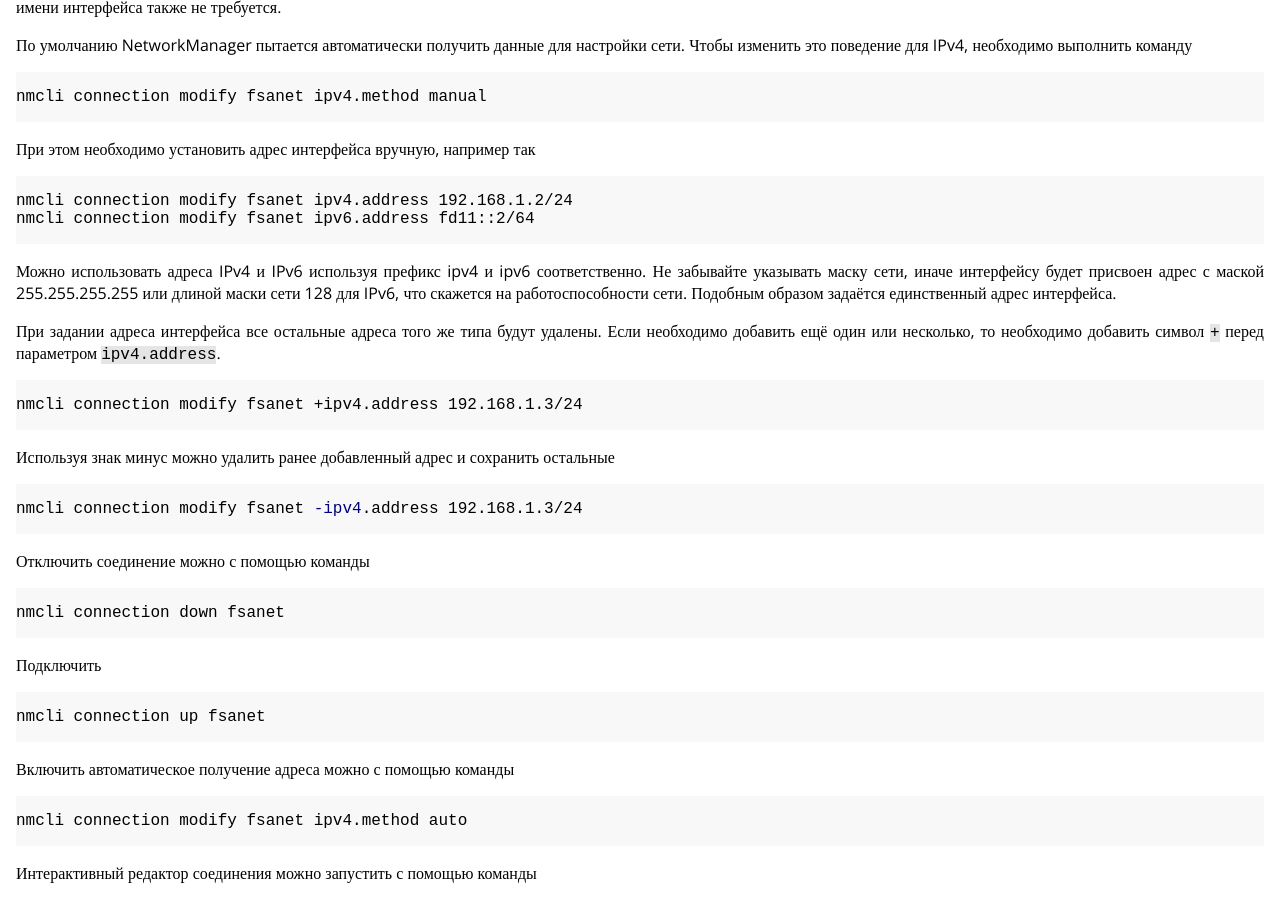
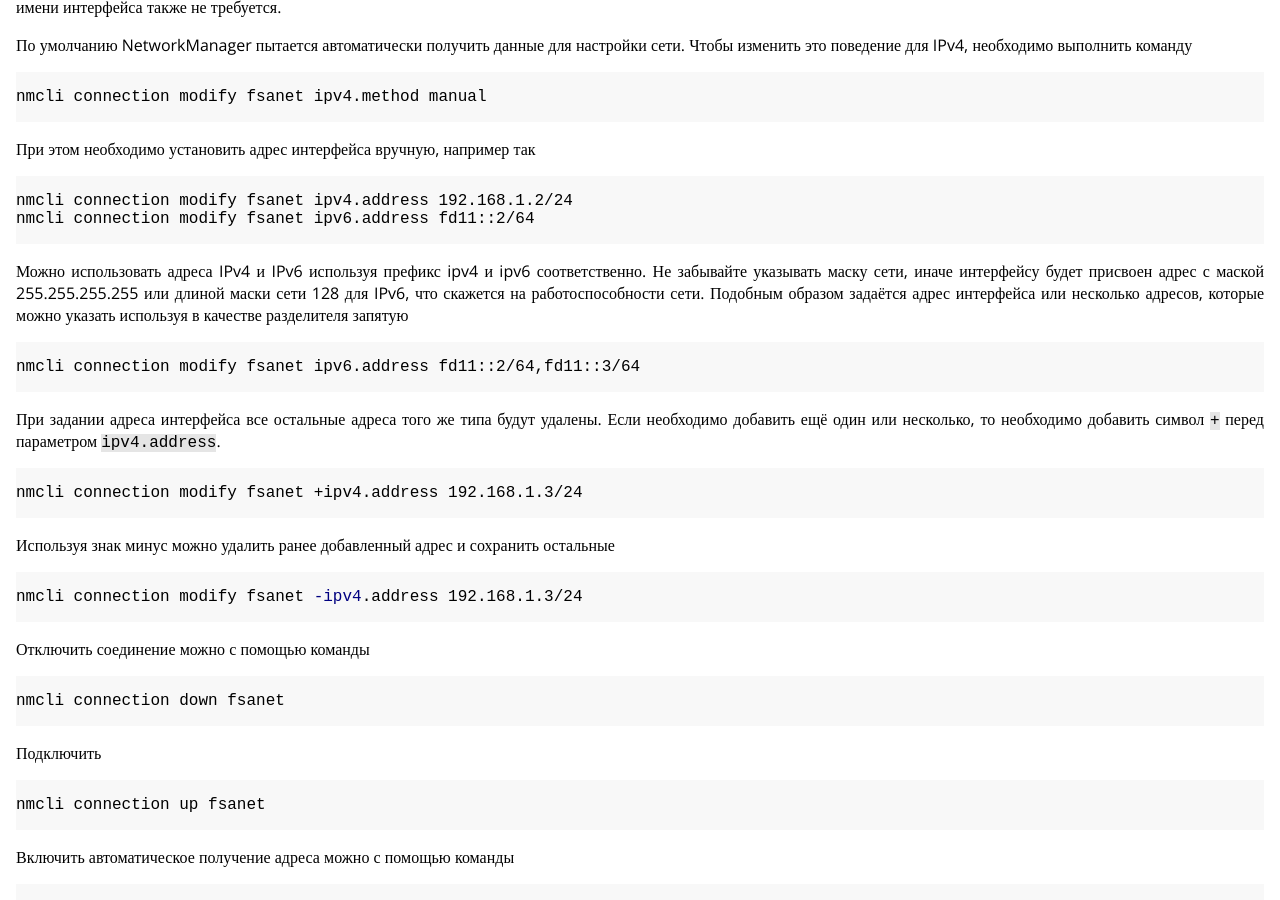
Before and after one commit to fsa/site, a Jekyll site: the page built from _posts/2022-08-16-networkmanager.md, in a window 1280 px wide and 900 px high, scrolled down 652 px. Built offline with Jekyll 4.4.1, drawn with Linux system fonts in a browser that asks for light colours; comment, search, counter and statistics services are not loaded.

Commit message:
Небольшая правка NetworkManager

````diff
--- a/_posts/2022-08-16-networkmanager.md
+++ b/_posts/2022-08-16-networkmanager.md
@@ -39,7 +39,11 @@ nmcli connection modify fsanet ipv4.address 192.168.1.2/24
 nmcli connection modify fsanet ipv6.address fd11::2/64
 ```
 
-Можно использовать адреса IPv4 и IPv6 используя префикс ipv4 и ipv6 соответственно. Не забывайте указывать маску сети, иначе интерфейсу будет присвоен адрес с маской 255.255.255.255 или длиной маски сети 128 для IPv6, что скажется на работоспособности сети. Подобным образом задаётся единственный адрес интерфейса.
+Можно использовать адреса IPv4 и IPv6 используя префикс ipv4 и ipv6 соответственно. Не забывайте указывать маску сети, иначе интерфейсу будет присвоен адрес с маской 255.255.255.255 или длиной маски сети 128 для IPv6, что скажется на работоспособности сети. Подобным образом задаётся адрес интерфейса или несколько адресов, которые можно указать используя в качестве разделителя запятую
+
+```bash
+nmcli connection modify fsanet ipv6.address fd11::2/64,fd11::3/64
+```
 
 При задании адреса интерфейса все остальные адреса того же типа будут удалены. Если необходимо добавить ещё один или несколько, то необходимо добавить символ `+` перед параметром `ipv4.address`.
 
````
